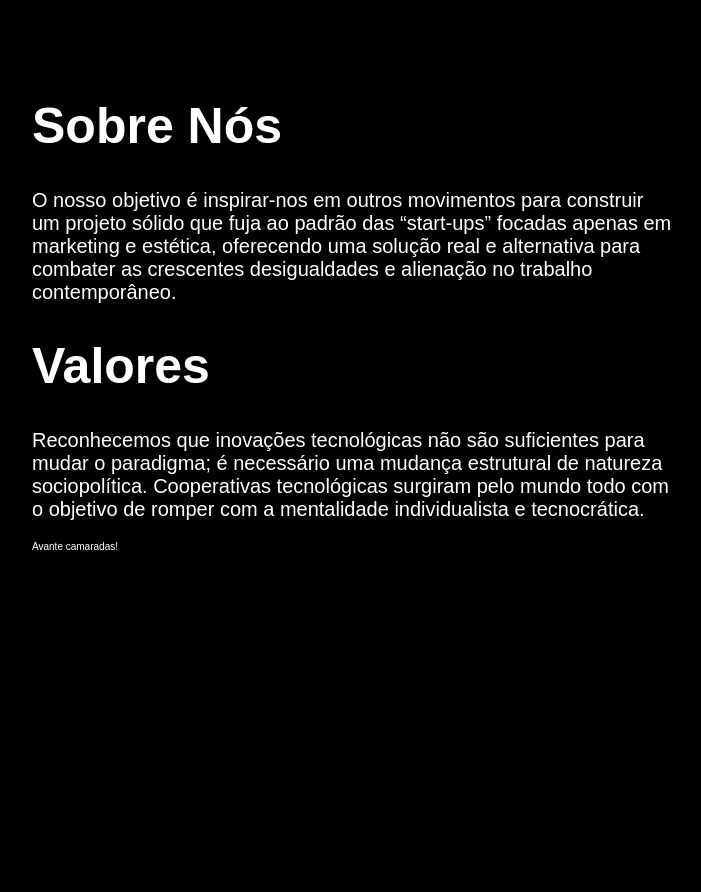
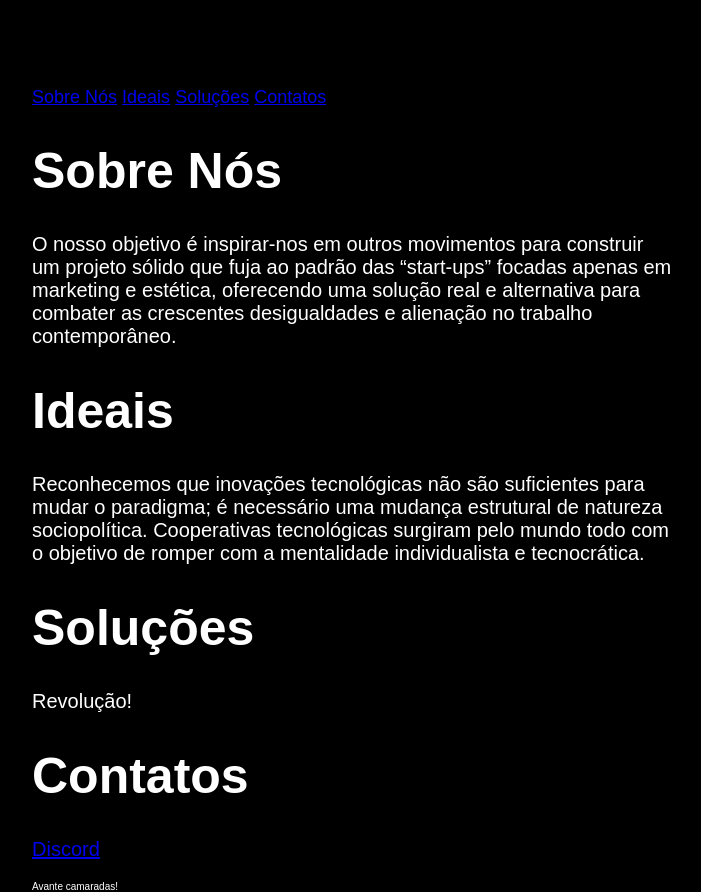
Before and after one commit to axonio-coop/axonio-coop.github.io, a plain HTML site: page index.html in a window 1280 px wide. Shown: the part 228-1120 px from the top of the page, without its empty margins (288-989 px from the left). Before the commit the page ends 800 px from the top, so only its background shows below. Drawn offline with Linux system fonts and the light colour scheme.

Commit message:
Create nav structure. Update information text

```diff
--- a/index.html
+++ b/index.html
@@ -15,6 +15,13 @@
       <p>Axónio</p>
     </div>
 
+    <nav id="navigation">
+      <a href="#about">Sobre Nós</a>
+      <a href="#values">Ideais</a>
+      <a href="#services">Soluções</a>
+      <a href="#contacts">Contatos</a>
+    </nav>
+
     <div id="content">
       <div id="about" class="info-block">
         <h1>Sobre Nós</h1>
@@ -22,11 +29,24 @@
           “start-ups” focadas apenas em marketing e estética, oferecendo uma solução real e alternativa para combater as
           crescentes desigualdades e alienação no trabalho contemporâneo.</p>
       </div>
+
       <div id="values" class="info-block">
-        <h1>Valores</h1>
+        <h1>Ideais</h1>
         <p>Reconhecemos que inovações tecnológicas não são suficientes para mudar o paradigma; é necessário uma mudança
           estrutural de natureza sociopolítica. Cooperativas tecnológicas surgiram pelo mundo todo com o objetivo de
           romper com a mentalidade individualista e tecnocrática.</p>
+      </div>
+
+      <div id="services" class="info-block">
+        <h1>Soluções</h1>
+        <p>Revolução!</p>
+      </div>
+
+      <div id="contacts" class="info-block">
+        <h1>Contatos</h1>
+        <p>
+          <a href="https://discord.com/">Discord</a>
+        </p>
       </div>
     </div>
 
--- a/style.css
+++ b/style.css
@@ -3,7 +3,7 @@ body {
     color: #fff;
     font-family: Arial, sans-serif;
     display: flex;
-    align-items: center;
+    /* align-items: center; */
     justify-content: center;
     height: 100vh;
     margin: 0;
@@ -14,6 +14,10 @@ body {
 #container {
     /* For the general site structure */
     flex-basis: 50%;
+}
+
+#navigation {
+    font-size: large;
 }
 
 #header {
```
